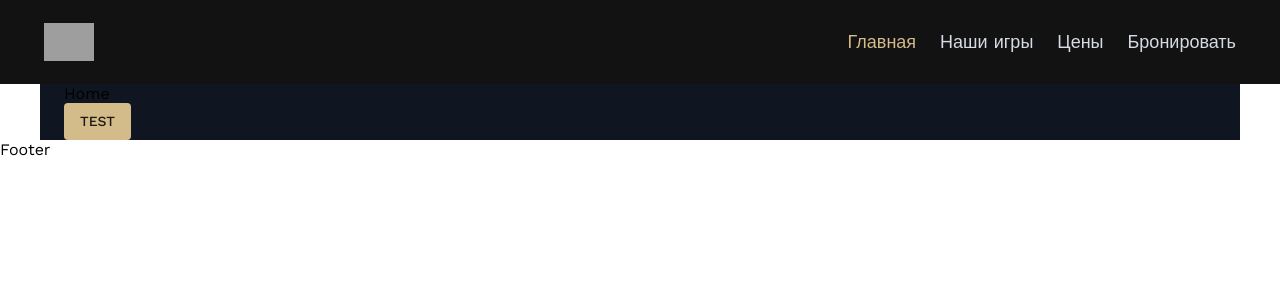
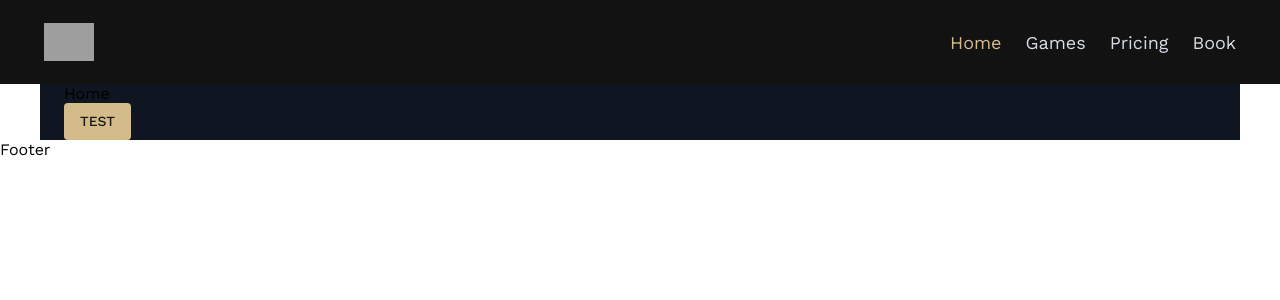
Before and after one commit to kykyka/VRWorld-Front, a React (Create React App) app: page / in a window 1280 px wide. Shown: the top 300 px of the page. Built offline with nearby package versions, Linux system fonts and the light colour scheme; grey boxes are pictures that could not be loaded.

Commit message:
i18 added

```diff
--- a/package.json
+++ b/package.json
@@ -11,8 +11,11 @@
     "@testing-library/jest-dom": "^6.6.3",
     "@testing-library/react": "^16.2.0",
     "@testing-library/user-event": "^13.5.0",
+    "i18next": "^24.2.2",
+    "i18next-browser-languagedetector": "^8.0.3",
     "react": "^19.0.0",
     "react-dom": "^19.0.0",
+    "react-i18next": "^15.4.0",
     "react-router-dom": "^7.1.5",
     "react-scripts": "5.0.1",
     "web-vitals": "^2.1.4"
--- a/src/components/Header/index.js
+++ b/src/components/Header/index.js
@@ -3,8 +3,10 @@ import { AppBar, Toolbar, Box, Drawer, IconButton } from "@mui/material";
 import { NavLink } from "react-router-dom";
 import MenuIcon from "@mui/icons-material/Menu";
 import CloseIcon from "@mui/icons-material/Close";
+import { useTranslation } from "react-i18next";
 
 export const Header = () => {
+  const { t } = useTranslation();
   const [open, setOpen] = useState(false);
 
   const handleDrawerToggle = () => {
@@ -35,17 +37,17 @@ export const Header = () => {
         />
         {/* Навигация для больших экранов */}
         <Box sx={{ display: { xs: "none", md: "flex" }, gap: 3 }}>
-          <NavLink to="/" style={linkStyle} aria-label="Главная">
-            Главная
+          <NavLink to="/" style={linkStyle} aria-label={t("home")}>
+            {t("home")}
           </NavLink>
-          <NavLink to="/games" style={linkStyle} aria-label="Наши игры">
-            Наши игры
+          <NavLink to="/games" style={linkStyle} aria-label={t("games")}>
+            {t("games")}
           </NavLink>
-          <NavLink to="/pricing" style={linkStyle} aria-label="Цены">
-            Цены
+          <NavLink to="/pricing" style={linkStyle} aria-label={t("pricing")}>
+            {t("pricing")}
           </NavLink>
-          <NavLink to="/booking" style={linkStyle} aria-label="Бронировать">
-            Бронировать
+          <NavLink to="/booking" style={linkStyle} aria-label={t("book")}>
+            {t("book")}
           </NavLink>
         </Box>
 
@@ -104,33 +106,33 @@ export const Header = () => {
             to="/"
             style={linkStyle}
             onClick={handleDrawerToggle}
-            aria-label="Главная"
+            aria-label={t("home")}
           >
-            Главная
+            {t("home")}
           </NavLink>
           <NavLink
             to="/games"
             style={linkStyle}
             onClick={handleDrawerToggle}
-            aria-label="Наши игры"
+            aaria-label={t("games")}
           >
-            Наши игры
+            {t("games")}
           </NavLink>
           <NavLink
             to="/pricing"
             style={linkStyle}
             onClick={handleDrawerToggle}
-            aria-label="Цены"
+            aria-label={t("pricing")}
           >
-            Цены
+            {t("pricing")}
           </NavLink>
           <NavLink
             to="/booking"
             style={linkStyle}
             onClick={handleDrawerToggle}
-            aria-label="Бронировать"
+            aaria-label={t("book")}
           >
-            Бронировать
+            {t("book")}
           </NavLink>
         </Box>
       </Drawer>
--- /dev/null
+++ b/src/i18n.js
@@ -0,0 +1,27 @@
+import i18n from "i18next";
+import { initReactI18next } from "react-i18next";
+import LanguageDetector from "i18next-browser-languagedetector";
+import en from "./locales/en.json";
+import ru from "./locales/ru.json";
+import de from "./locales/de.json";
+
+// Инициализация i18next
+i18n
+  .use(LanguageDetector) // Определение языка пользователя
+  .use(initReactI18next) // Инициализация для React
+  .init({
+    fallbackLng: "en", // Язык по умолчанию
+    resources: {
+      en: { translation: en },
+      ru: { translation: ru },
+      de: { translation: de },
+    },
+    interpolation: {
+      escapeValue: false, // Для React не нужно экранировать
+    },
+    detection: {
+      order: ["localStorage", "navigator", "cookie", "htmlTag"], // Порядок поиска языка
+    },
+  });
+
+export default i18n;
--- a/src/index.js
+++ b/src/index.js
@@ -6,6 +6,8 @@ import { BrowserRouter } from "react-router-dom";
 import { theme } from "./theme";
 import { ThemeProvider } from "@mui/material";
 import "./index.css";
+
+import "./i18n";
 
 import App from "./App";
 
--- /dev/null
+++ b/src/locales/de.json
@@ -0,0 +1,6 @@
+{
+  "home": "Startseite",
+  "games": "Spiele",
+  "pricing": "Preise",
+  "book": "Buchen"
+}
--- /dev/null
+++ b/src/locales/en.json
@@ -0,0 +1,6 @@
+{
+  "home": "Home",
+  "games": "Games",
+  "pricing": "Pricing",
+  "book": "Book"
+}
--- /dev/null
+++ b/src/locales/ru.json
@@ -0,0 +1,6 @@
+{
+  "home": "Главная",
+  "games": "Наши игры",
+  "pricing": "Цены",
+  "book": "Бронировать"
+}
```
Also changed, not shown: 1 other file (tests, documents, lock files or other folders).
